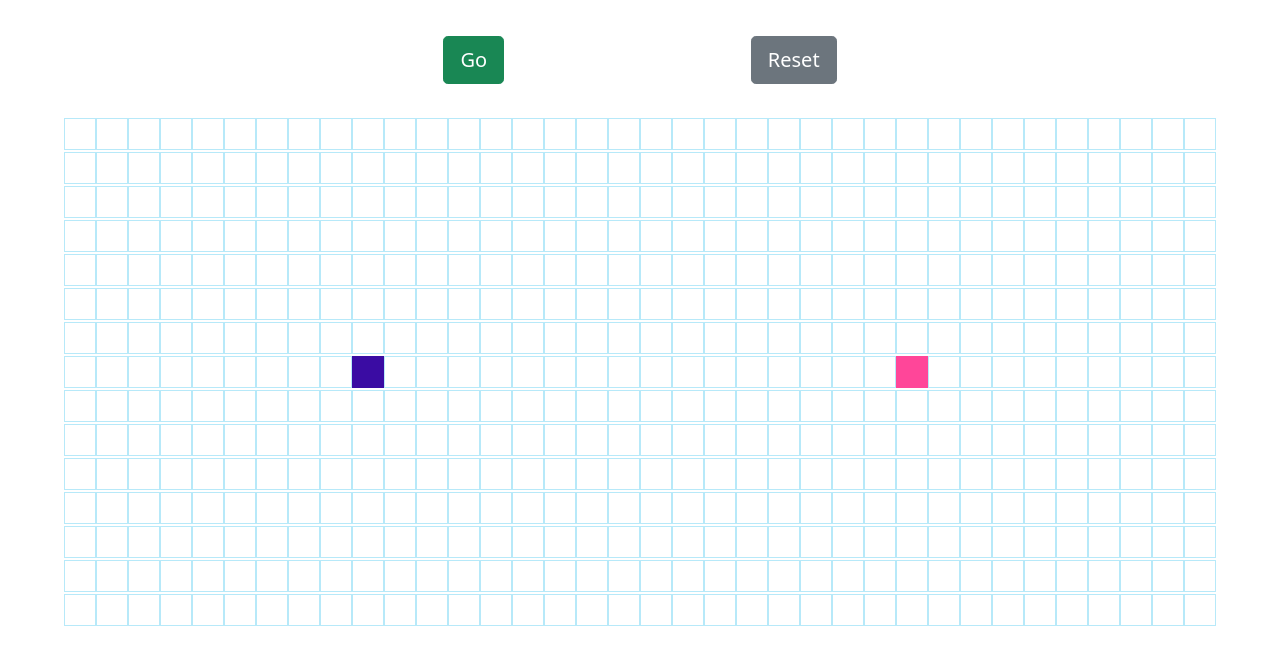
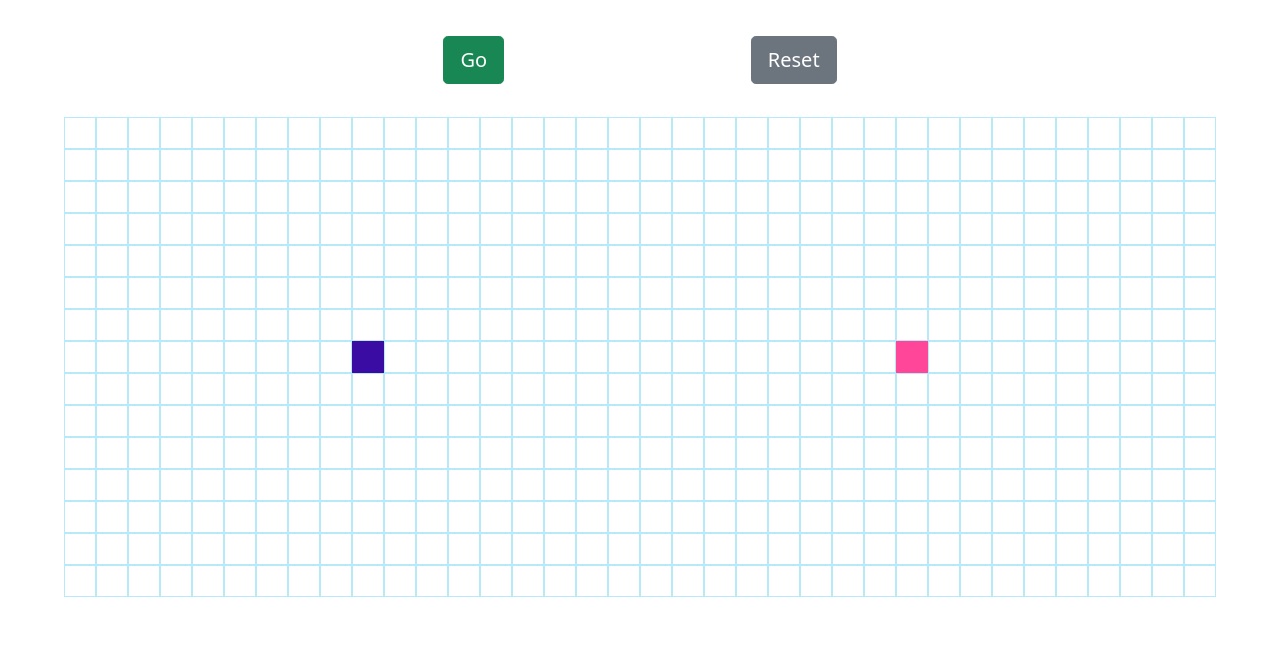
Before and after one commit to PeeyushKumar/ripple, a React (Create React App) app: page / in a window 1280 px wide. Shown: the top 664 px of the page. Built offline with nearby package versions, Linux system fonts and the light colour scheme.

Commit message:
fix: Adjust margin on Tile

```diff
--- a/src/App.css
+++ b/src/App.css
@@ -7,7 +7,7 @@ html {
   display: inline-block;
   width: 2.5vw;
   height: 2.5vw;
-  margin: -2px 0px;
+  margin: -3px 0px;
   transition: all 0.2s ease-out;
 }
 
```
